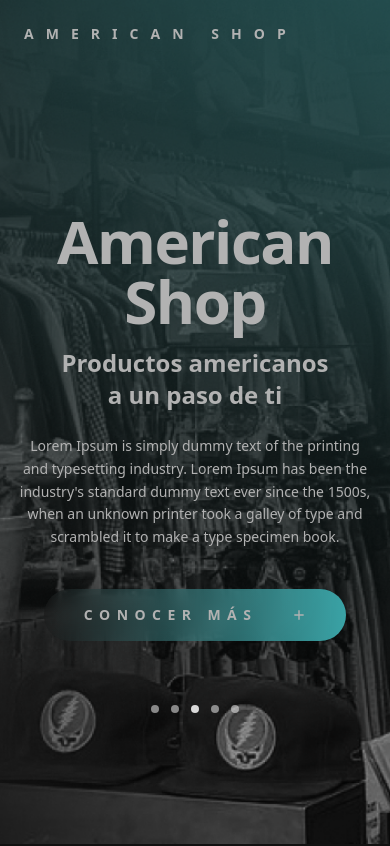
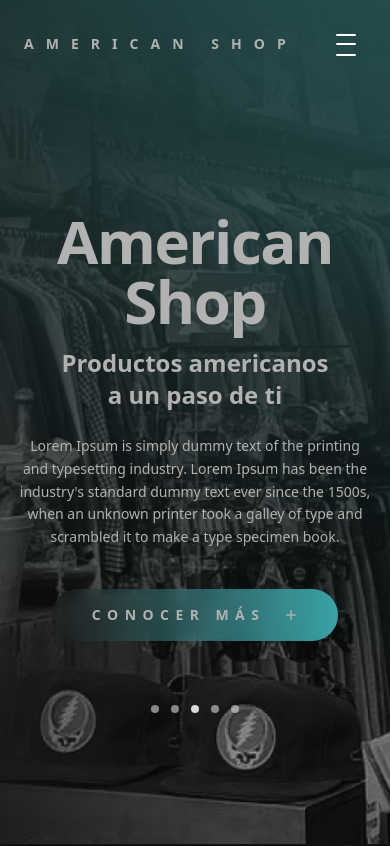
Before and after one commit to SprintCoreEC/shoppingweb, a React (Vite) app: page / in a window 390 px wide. Shown: the top 846 px of the page. Built offline with nearby package versions, Linux system fonts and the light colour scheme.

Commit message:
feat: Incorporación Corrección NavBar

```diff
--- a/src/components/Hero.tsx
+++ b/src/components/Hero.tsx
@@ -34,14 +34,22 @@ export default function Hero() {
           scrambled it to make a type specimen book.
         </p>
         <button
-          className="text-gray font-semibold px-10 py-4 rounded-full tracking-widest text-sm flex items-center mx-auto gap-10 hover:opacity-90 transition-opacity backdrop-blur-sm"
+          className="group text-gray font-semibold px-10 py-4 rounded-full tracking-widest text-sm
+  flex items-center mx-auto gap-6 backdrop-blur-sm
+  transition-colors duration-300"
           style={{
             background:
               "linear-gradient(to right, color-mix(in srgb, #161616 35%, transparent), #3AA3A6)",
           }}
         >
-          <span>C O N O C E R &nbsp; M Á S</span>
-          <HiPlus size={14} color="#B2B2B2" />
+          <span className="transition-colors duration-300 group-hover:text-white">
+            C O N O C E R &nbsp; M Á S
+          </span>
+
+          <HiPlus
+            size={14}
+            className="text-gray transition-colors duration-300 group-hover:text-white"
+          />
         </button>
 
         {/* Carousel Dots */}
--- a/src/components/Navbar.tsx
+++ b/src/components/Navbar.tsx
@@ -1,43 +1,147 @@
 import { useState, useEffect } from "react";
+
+const navLinks = [
+  { label: "Inicio", href: "#inicio" },
+  { label: "Sobre nosotros", href: "#sobre-nosotros" },
+  { label: "Catálogo", href: "#catalogo" },
+  { label: "Testimonios", href: "#testimonios" },
+  { label: "Contacto", href: "#contacto" },
+];
 
 export default function Navbar() {
   const [isScrolled, setIsScrolled] = useState(false);
+  const [isMenuOpen, setIsMenuOpen] = useState(false);
+  const [activeSection, setActiveSection] = useState(navLinks[0].href);
 
   useEffect(() => {
     const handleScroll = () => {
       setIsScrolled(window.scrollY > 50);
     };
+
+    handleScroll();
     window.addEventListener("scroll", handleScroll);
     return () => window.removeEventListener("scroll", handleScroll);
   }, []);
+
+  useEffect(() => {
+    const sections = navLinks
+      .map(({ href }) => document.querySelector(href))
+      .filter(
+        (section): section is HTMLElement => section instanceof HTMLElement,
+      );
+
+    const updateActiveSection = () => {
+      const scrollPoint = window.scrollY + window.innerHeight * 0.35;
+      let currentSection = navLinks[0].href;
+
+      sections.forEach((section, index) => {
+        const rect = section.getBoundingClientRect();
+        const sectionTop = window.scrollY + rect.top;
+
+        if (scrollPoint >= sectionTop) {
+          currentSection = navLinks[index].href;
+        }
+      });
+
+      setActiveSection(currentSection);
+    };
+
+    updateActiveSection();
+    window.addEventListener("scroll", updateActiveSection, { passive: true });
+    window.addEventListener("resize", updateActiveSection);
+    return () => {
+      window.removeEventListener("scroll", updateActiveSection);
+      window.removeEventListener("resize", updateActiveSection);
+    };
+  }, []);
+
+  useEffect(() => {
+    document.body.style.overflow = isMenuOpen ? "hidden" : "";
+    return () => {
+      document.body.style.overflow = "";
+    };
+  }, [isMenuOpen]);
+
+  const linkClasses = (href: string) =>
+    `transition-colors duration-200 ${
+      activeSection === href
+        ? "text-[#38A3A5] font-semibold"
+        : "text-gray hover:text-white"
+    }`;
 
   return (
     <nav
       className={`fixed w-full z-50 py-6 transition-all duration-300 ${isScrolled ? "bg-[#0a0a0a]/30 backdrop-blur-xl shadow-lg" : "bg-transparent"}`}
     >
-      <div className="max-w-7xl mx-auto px-6 flex justify-between items-center">
+      <div className="max-w-7xl mx-auto px-6 flex items-center justify-between mb-2">
         <div className="text-gray font-bold tracking-[0.3em] text-sm">
           A M E R I C A N &nbsp; S H O P
         </div>
-        <div className="hidden md:flex space-x-8 text-gray text-sm">
-          <a href="#inicio" className="hover:text-white transition-colors">
-            Inicio
-          </a>
-          <a
-            href="#sobre-nosotros"
-            className="hover:text-white transition-colors"
-          >
-            Sobre nosotros
-          </a>
-          <a href="#catalogo" className="hover:text-white transition-colors">
-            Catálogo
-          </a>
-          <a href="#testimonios" className="hover:text-white transition-colors">
-            Testimonios
-          </a>
-          <a href="#contacto" className="hover:text-white transition-colors">
-            Contacto
-          </a>
+
+        <div className="hidden md:flex items-center space-x-8 text-sm">
+          {navLinks.map(({ href, label }) => (
+            <a key={href} href={href} className={linkClasses(href)}>
+              {label}
+            </a>
+          ))}
+        </div>
+
+        <button
+          type="button"
+          aria-label={isMenuOpen ? "Cerrar menú" : "Abrir menú"}
+          className={`md:hidden inline-flex h-10 w-10 items-center justify-center transition duration-300
+    ${
+      isMenuOpen
+        ? "rounded-full border border-white/20 text-gray hover:bg-white/10"
+        : "text-gray"
+    }`}
+          onClick={() => setIsMenuOpen((prev) => !prev)}
+        >
+          <span className="sr-only">
+            {isMenuOpen ? "Cerrar menú" : "Abrir menú"}
+          </span>
+          <div className="relative h-5 w-5">
+            <span
+              className={`absolute left-0 top-0 h-[2px] w-full rounded-full bg-white transition-transform duration-300 ${
+                isMenuOpen ? "translate-y-[10px] rotate-45" : ""
+              }`}
+            />
+            <span
+              className={`absolute left-0 top-1/2 h-[2px] w-full -translate-y-1/2 rounded-full bg-white transition-all duration-300 ${
+                isMenuOpen ? "opacity-0" : ""
+              }`}
+            />
+            <span
+              className={`absolute left-0 top-full h-[2px] w-full rounded-full bg-white transition-transform duration-300 ${
+                isMenuOpen ? "-translate-y-[10px] -rotate-45" : ""
+              }`}
+            />
+          </div>
+        </button>
+      </div>
+
+      <div
+        className={`md:hidden overflow-hidden transition-all duration-300 ${
+          isMenuOpen ? "max-h-[320px] opacity-100" : "max-h-0 opacity-0"
+        }`}
+      >
+        <div className="mx-6 rounded-2xl border border-white/10 bg-[#0a0a0a]/95 p-5 shadow-2xl shadow-black/20">
+          <div className="flex flex-col gap-4 text-sm">
+            {navLinks.map(({ href, label }) => (
+              <a
+                key={href}
+                href={href}
+                className={`block rounded-xl px-4 py-3 transition duration-300 ${
+                  activeSection === href
+                    ? "bg-[#0a0a0a]/70 text-[#38A3A5]"
+                    : "text-white/90 hover:bg-white/10 hover:text-white"
+                }`}
+                onClick={() => setIsMenuOpen(false)}
+              >
+                {label}
+              </a>
+            ))}
+          </div>
         </div>
       </div>
     </nav>
--- a/src/index.css
+++ b/src/index.css
@@ -11,3 +11,27 @@
   --color-dark: #161616;
   --color-teal: #3AA3A6;
 }
+
+*,
+*::before,
+*::after {
+  box-sizing: border-box;
+}
+
+html {
+  scroll-behavior: smooth;
+  scrollbar-width: none;
+  -ms-overflow-style: none;
+  overscroll-behavior: none;
+}
+
+body {
+  min-height: 100vh;
+  background-color: #111111;
+  overscroll-behavior: none;
+  overflow-x: hidden;
+}
+
+body::-webkit-scrollbar {
+  display: none;
+}
```
